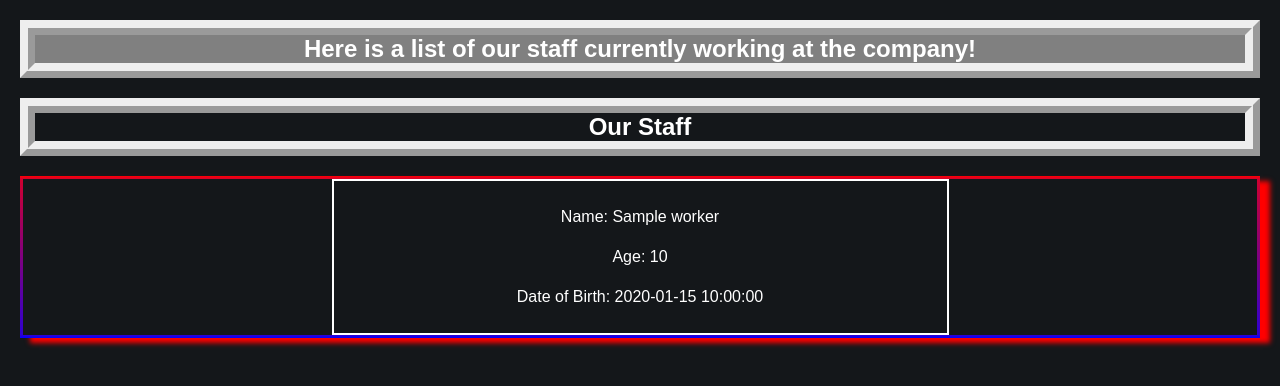
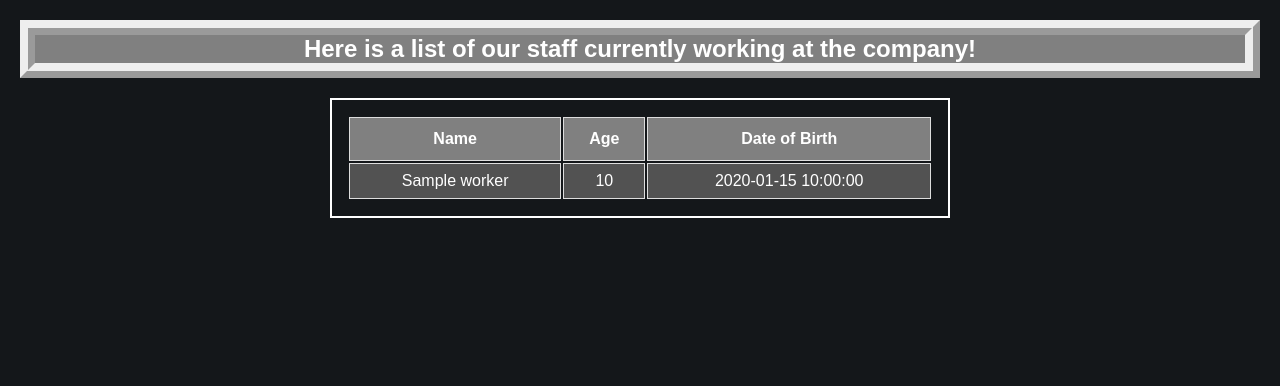
Before and after one commit to Mitchell-McShane/store_inventory_project, a Flask app: page /workers/staff in a window 1280 px wide. Shown: the part 115-501 px from the top of the page. Run offline with Flask 2, Linux system fonts and the light colour scheme; a database or web service that is not in the repository returns one stand-in record (Sample ...); some libraries are stand-ins or nearby versions.

Commit message:
updated staff page with css

```diff
--- a/static/style.css
+++ b/static/style.css
@@ -87,12 +102,28 @@ td {
 }
 
 .workers {
-    display: flex;
-    flex-direction: row;
+    margin-left: auto;
+    margin-right: auto;
+  }
+
+
+.workers td, .workers th {
+    border: 1px solid #ddd;
+    padding: 8px;
+}
+
+.workers tr:nth-child(even){
+    background-color: #525252;
+}
+
+
+.workers th {
+    padding-top: 12px;
+    padding-bottom: 12px;
+    text-align: center;
+    background-color: gray;
+    color: white;
     justify-content: center;
-    border: #ccc solid;
-    border-image: linear-gradient(red, blue) 30;
-    box-shadow: 10px 5px 5px red;
 }
 
 .staff1 {
@@ -101,10 +132,3 @@ td {
     background-color: grey;
     border: 4mm ridge;
 }
-
-.staff2 {
-    text-align: center;
-    color: white;
-    border: black solid;
-    border: 4mm ridge;
-}
--- a/templates/games/new.html
+++ b/templates/games/new.html
@@ -2,9 +2,9 @@
 
 {% block content %}
 
-<h1>New Games stock will be added here</h1>
+<h1 class="game-stock-title">Adding Game Stock</h1>
 
-<form action="/games" method="POST">
+<form class="form-class" action="/games" method="POST">
     <div>
         <label for="name">Name</label>
         <input type="text"
--- a/templates/workers/staff.html
+++ b/templates/workers/staff.html
@@ -3,28 +3,20 @@
 {% block content %}
 
 <h1 class="staff1">Here is a list of our staff currently working at the company!</h1>
-<h2 class="staff2">Our Staff</h2>
-
 
 {% for worker in all_workers %}
-
-<div class="workers">
-    <table>
+    <table class="workers">
         <tr>
-
-            <td>Name: {{worker.name}}</td>
+            <th>Name</th>
+            <th>Age</th>
+            <th>Date of Birth</th>
         </tr>
         <tr>
-            <td>Age: {{worker.age}}</td>
-        </tr>
-        <tr>
-            <td>Date of Birth: {{worker.dob}}</td>
-        </tr>
+            <td>{{worker.name}}</td>
+            <td>{{worker.age}}</td>
+            <td>{{worker.dob}}</td>
+        </table>
 
-
-    </table>
-
-</div>
 {% endfor %}
 
 {% endblock %}
```
Also changed, not shown: other parts of static/style.css (+15 -0 lines).
